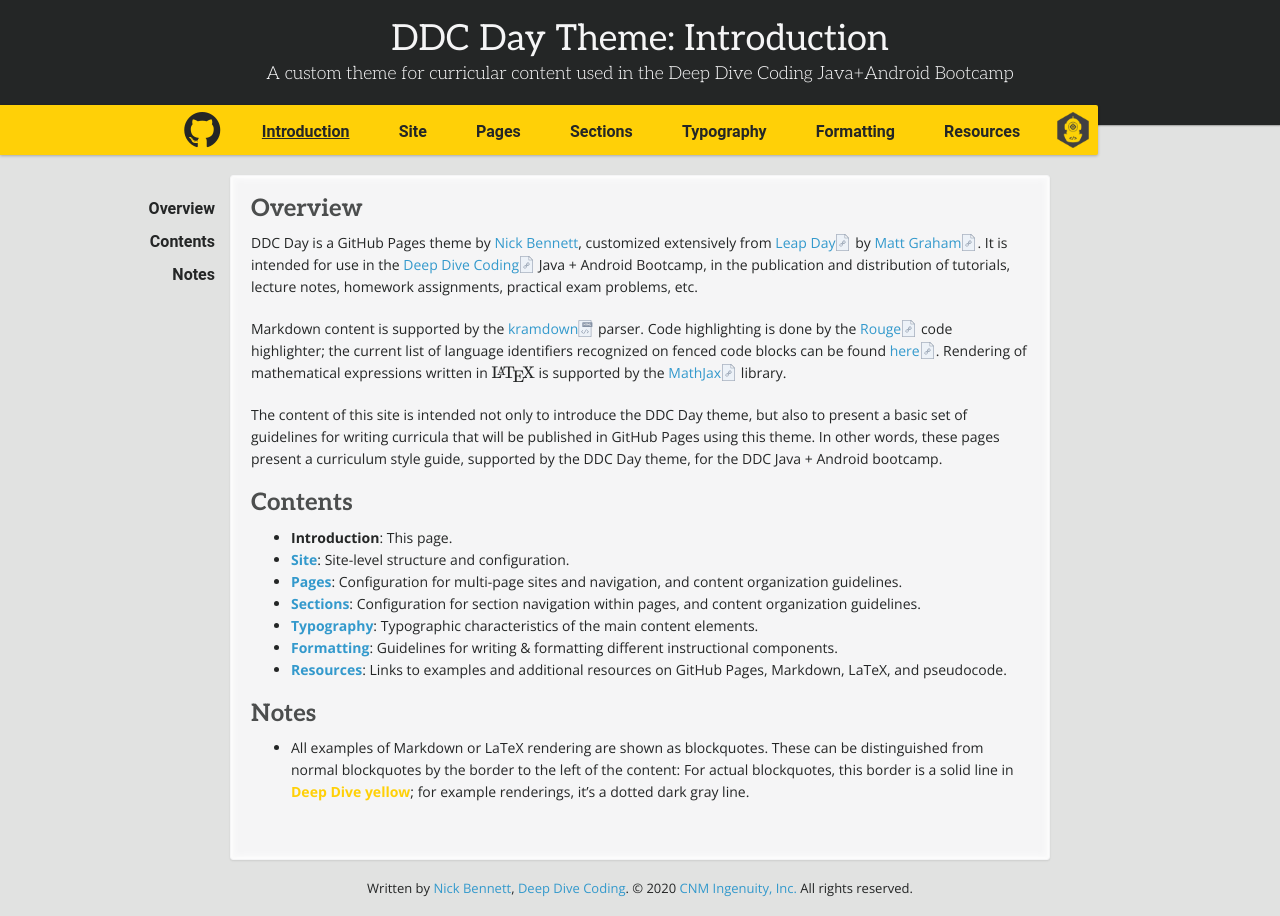
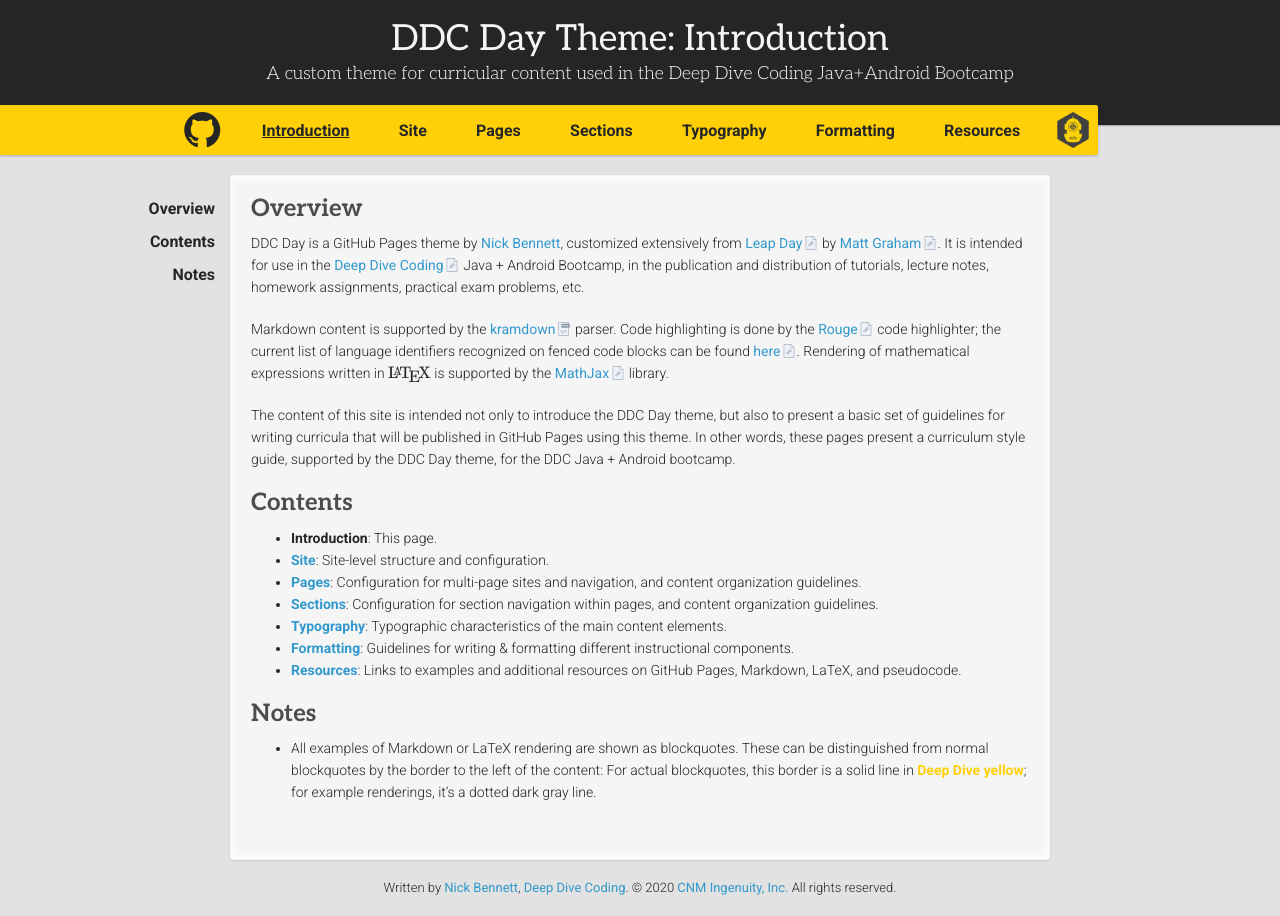
Before and after one commit to ddc-java/ddc-day, a Jekyll site: the page built from index.md, in a window 1280 px wide. Built offline with Jekyll 4.4.1, drawn with Linux system fonts in a browser that asks for light colours; nearby versions of some CDN libraries; some web fonts are replaced; our own code applies the rules of GitHub Pages for plain Markdown files; formulas are drawn with MathJax 3.

Commit message:
Back to Roboto

```diff
--- a/_sass/ddc-day.scss
+++ b/_sass/ddc-day.scss
@@ -36,7 +36,7 @@
 // TODO Define additional colors for links (incl. hover) and code blocks.
 
 body {
-  font-family: "Open Sans", "Franklin Gothic Medium", Tahoma, sans-serif;
+  font-family: "Roboto", "Franklin Gothic Medium", Tahoma, sans-serif;
   font-size: 14px;
   line-height: 22px;
   color: $base-dark-color;
--- a/_sass/fonts.scss
+++ b/_sass/fonts.scss
@@ -1,7 +1,7 @@
 
 @import url('https://fonts.googleapis.com/css2?family=Aleo:ital,wght@0,300;0,400;0,700;1,300;1,400;1,700&display=swap');
 
-@import url('https://fonts.googleapis.com/css2?family=Open+Sans:ital,wght@0,300;0,400;0,600;0,700;0,800;1,300;1,400;1,600;1,700;1,800&display=swap');
+@import url('https://fonts.googleapis.com/css2?family=Roboto:ital,wght@0,100;0,300;0,400;0,500;0,700;0,900;1,100;1,300;1,400;1,500;1,700;1,900&display=swap');
 
 @import url('https://fonts.googleapis.com/css2?family=Quattrocento+Sans:ital,wght@0,400;0,700;1,400;1,700&display=swap');
 
```
